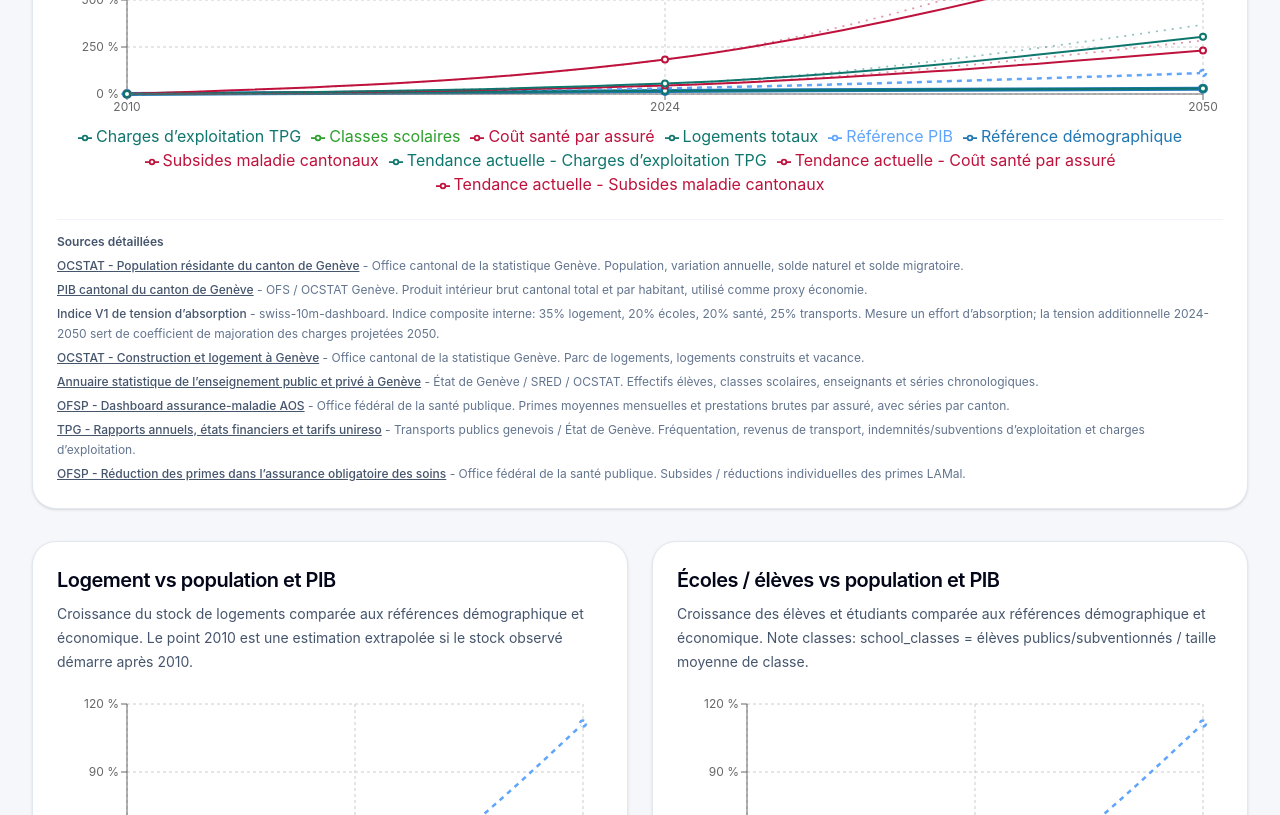
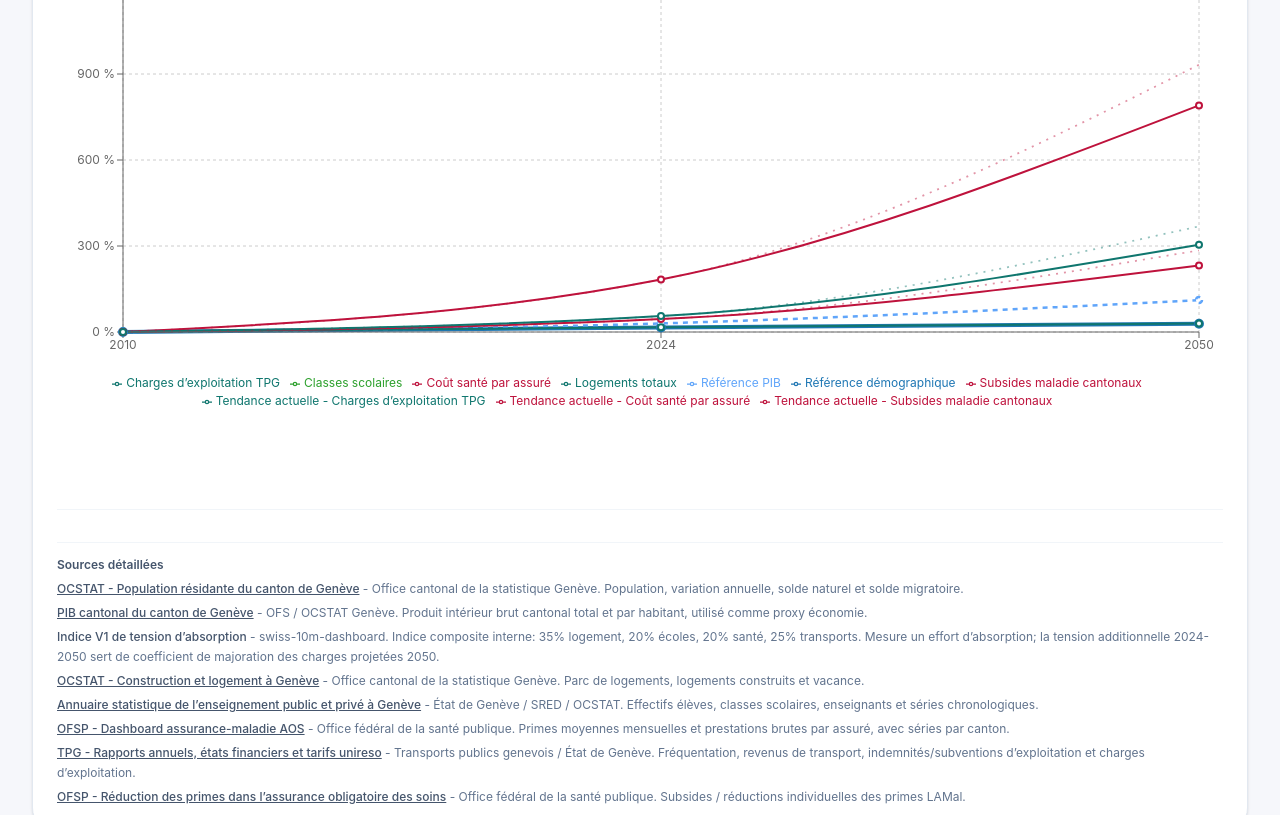
Before and after one commit to evaletolab/swiss-10m-dashboard, a React (Vite) app: page / in a window 1280 px wide. Shown: the part 4920-5735 px from the top of the page. Built offline with nearby package versions, Linux system fonts and the light colour scheme.

Commit message:
Fix normalized growth chart layout and scale.

```diff
--- a/src/app/App.tsx
+++ b/src/app/App.tsx
@@ -116,9 +116,9 @@ function App() {
       <AbsorptionPressureBlock rows={growthComparison} scenario={scenario} onScenarioChange={setScenario} />
 
       <section className="mt-8">
-        <ChartCard title="Croissance cumulée normalisée" description={`Chaque série part de 0 % en 2010. La tension d’absorption majore les charges projetées 2050; les pointillés montrent la tendance actuelle pour rendre l’écart visible. Charges TPG annualisées: ${annualizedMetricGrowth(growthComparison, scenario, 'operating_expenses')}.`} sourceIds={['ocstat_geneva_population', 'bfs_ocstat_geneva_gdp', 'absorption_pressure_v1', 'ocstat_geneva_housing', 'ge_education_annuary', 'ofsp_dashboard_health_insurance', 'tpg_annual_reports_finance', 'ofsp_health_premium_subsidies']}>
+        <ChartCard title="Croissance cumulée normalisée" description={`Chaque série part de 0 % en 2010. La tension d’absorption majore les charges projetées 2050; les pointillés montrent la tendance actuelle pour rendre l’écart visible. Charges TPG annualisées: ${annualizedMetricGrowth(growthComparison, scenario, 'operating_expenses')}.`} sourceIds={['ocstat_geneva_population', 'bfs_ocstat_geneva_gdp', 'absorption_pressure_v1', 'ocstat_geneva_housing', 'ge_education_annuary', 'ofsp_dashboard_health_insurance', 'tpg_annual_reports_finance', 'ofsp_health_premium_subsidies']} contentClassName="h-[560px]">
           <div className="mb-4 flex justify-end"><ScenarioSelector value={scenario} onChange={setScenario} /></div>
-          <div className="h-[300px]"><GrowthComparisonChart rows={growthComparison} scenario={scenario} compareToScenario="linear_trend_2000_base_year" toggleable /></div>
+          <div className="h-[500px]"><GrowthComparisonChart rows={growthComparison} scenario={scenario} compareToScenario="linear_trend_2000_base_year" yDomain={[0, 1200]} toggleable /></div>
         </ChartCard>
       </section>
 
--- a/src/charts/GrowthComparisonChart.tsx
+++ b/src/charts/GrowthComparisonChart.tsx
@@ -8,6 +8,7 @@ type Props = {
   rows: GrowthComparisonRow[]
   scenario: ScenarioName
   compareToScenario?: ScenarioName
+  yDomain?: [number, number]
   domain?: string
   metric?: string
   includeReferences?: boolean
@@ -72,13 +73,14 @@ function sourceMetricFromKey(metricName: string) {
   return metricName.startsWith('baseline_') ? metricName.replace('baseline_', '') : metricName
 }
 
-export function GrowthComparisonChart({ rows, scenario, compareToScenario, domain, metric, includeReferences = true, toggleable = false }: Props) {
+export function GrowthComparisonChart({ rows, scenario, compareToScenario, yDomain, domain, metric, includeReferences = true, toggleable = false }: Props) {
   const [enabledMetrics, setEnabledMetrics] = useState<Set<string>>(() => new Set(defaultToggleableMetrics))
   const metrics = selectedRows(rows, scenario, domain, metric, includeReferences)
   const baselineMetrics = compareToScenario && compareToScenario !== scenario
     ? selectedRows(rows, compareToScenario, domain, metric, includeReferences).filter((row) => pressureAdjustedCostMetrics.has(row.metric))
     : []
   const first = metrics[0]
+  const legendHeight = toggleable ? 104 : 44
   const data = [
     {
       year: 2010,
@@ -113,12 +115,23 @@ export function GrowthComparisonChart({ rows, scenario, compareToScenario, domai
 
   return (
     <ResponsiveContainer width="100%" height="100%">
-      <LineChart data={data} margin={{ top: 10, right: 20, left: 10, bottom: 0 }}>
+      <LineChart data={data} margin={{ top: 10, right: 24, left: 8, bottom: 12 }}>
         <CartesianGrid strokeDasharray="3 3" />
         <XAxis dataKey="year" />
-        <YAxis tickFormatter={(value) => `${Number(value).toFixed(0)} %`} />
+        <YAxis width={58} domain={yDomain} tickFormatter={(value) => `${Number(value).toFixed(0)} %`} />
         <Tooltip formatter={(value) => value === null ? 'donnée manquante' : `${Number(value).toFixed(1)} %`} />
-        <Legend onClick={toggleLegendMetric} wrapperStyle={toggleable ? { cursor: 'pointer' } : undefined} />
+        <Legend
+          height={legendHeight}
+          iconSize={10}
+          onClick={toggleLegendMetric}
+          verticalAlign="bottom"
+          wrapperStyle={{
+            cursor: toggleable ? 'pointer' : undefined,
+            fontSize: 12,
+            lineHeight: '18px',
+            paddingTop: 12,
+          }}
+        />
         {metrics.map((row) => (
           <Line
             key={row.metric}
--- a/src/components/ChartCard.tsx
+++ b/src/components/ChartCard.tsx
@@ -5,18 +5,23 @@ type ChartCardProps = {
   title: string
   description?: string
   sourceIds?: string[]
+  contentClassName?: string
   children: ReactNode
 }
 
-export function ChartCard({ title, description, sourceIds = [], children }: ChartCardProps) {
+export function ChartCard({ title, description, sourceIds = [], contentClassName = 'h-[360px]', children }: ChartCardProps) {
   return (
     <section className="rounded-3xl border border-slate-200 bg-white p-5 shadow-sm md:p-6">
       <div className="mb-5">
         <h3 className="text-xl font-semibold tracking-tight text-slate-950">{title}</h3>
         {description ? <p className="mt-2 text-sm leading-6 text-slate-600">{description}</p> : null}
       </div>
-      <div className="h-[360px]">{children}</div>
-      {sourceIds.length > 0 ? <SourceNote sourceIds={sourceIds} /> : null}
+      <div className={contentClassName}>{children}</div>
+      {sourceIds.length > 0 ? (
+        <div className="mt-6 border-t border-slate-100 pt-4">
+          <SourceNote sourceIds={sourceIds} />
+        </div>
+      ) : null}
     </section>
   )
 }
```
